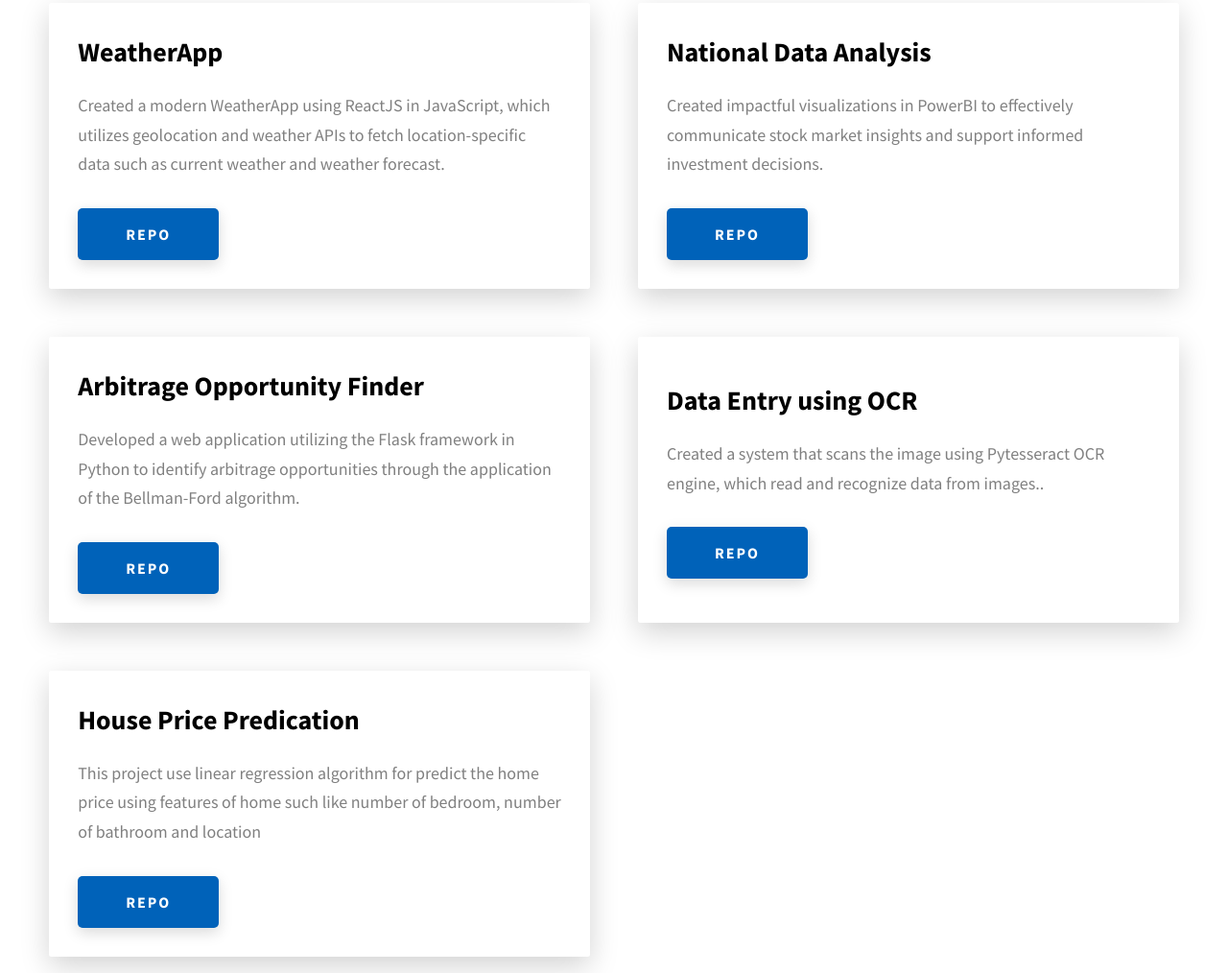
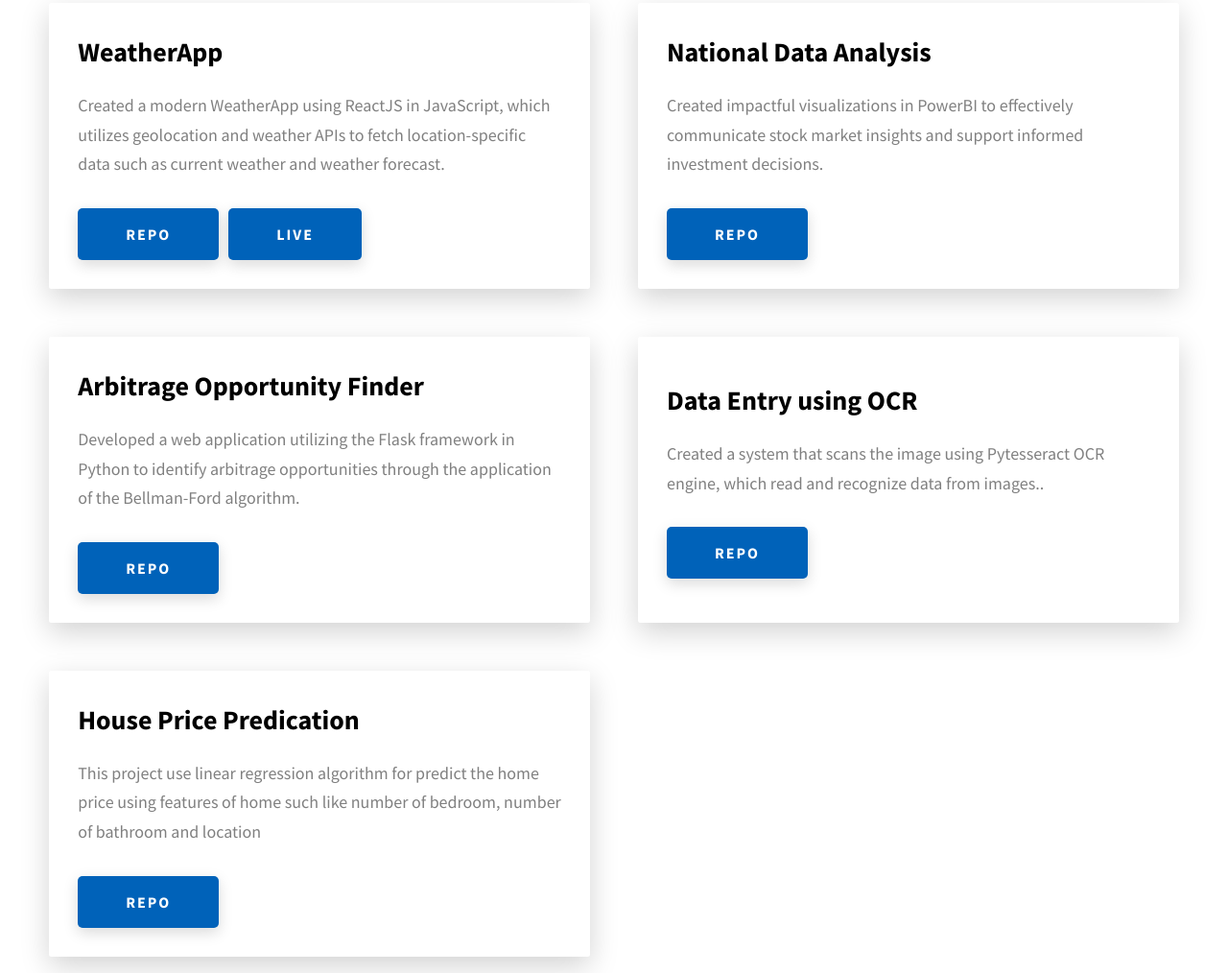
Before and after one commit to harsh1532/Portfolio, a website: page index.html in a window 1280 px wide. Shown: the part 2404-3418 px from the top of the page at 96% size. Drawn offline with Linux system fonts and the light colour scheme.

Commit message:
Live button added in project section

```diff
--- a/index.html
+++ b/index.html
@@ -287,12 +287,22 @@
                 data such as current weather and weather forecast.
               </li>
 
-              <a
-                href="https://github.com/harsh1532/Weatherapp-react"
-                class="btn btn--med btn--theme dynamicBgClr"
-                target="_blank"
-                >Repo</a
-              >
+              <div style="display: flex; gap: 10px;">
+                <a
+                  href="https://github.com/harsh1532/Weatherapp-react"
+                  class="btn btn--med btn--theme dynamicBgClr"
+                  target="_blank"
+                >
+                  Repo
+                </a>
+                <a
+                  href="https://harsh1532.github.io/Weatherapp-react/"
+                  class="btn btn--med btn--theme dynamicBgClr"
+                  target="_blank"
+                >
+                  Live
+                </a>
+              </div>
             </div>
             <div class="projects__row-content">
               <h3 class="projects__row-content-title">
```
